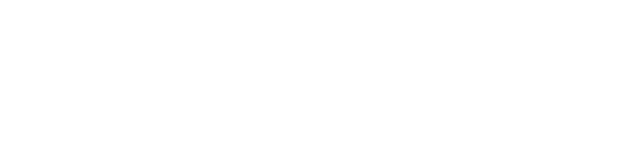
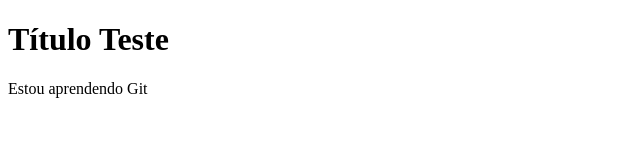
Before and after one commit to gustarabelo/Aprendendo_Git, a plain HTML site: page index.html in a window 1280 px wide. Shown: the whole page, without its empty margins (0-640 px from the left). Drawn offline with Linux system fonts and the light colour scheme.

Commit message:
Criei título e parágrafo

```diff
--- a/index.html
+++ b/index.html
@@ -6,6 +6,7 @@
     <title>Tutorial de Git</title>
 </head>
 <body>
-
+    <h1>Título Teste</h1>
+    <p>Estou aprendendo Git</p>
 </body>
 </html>
```
